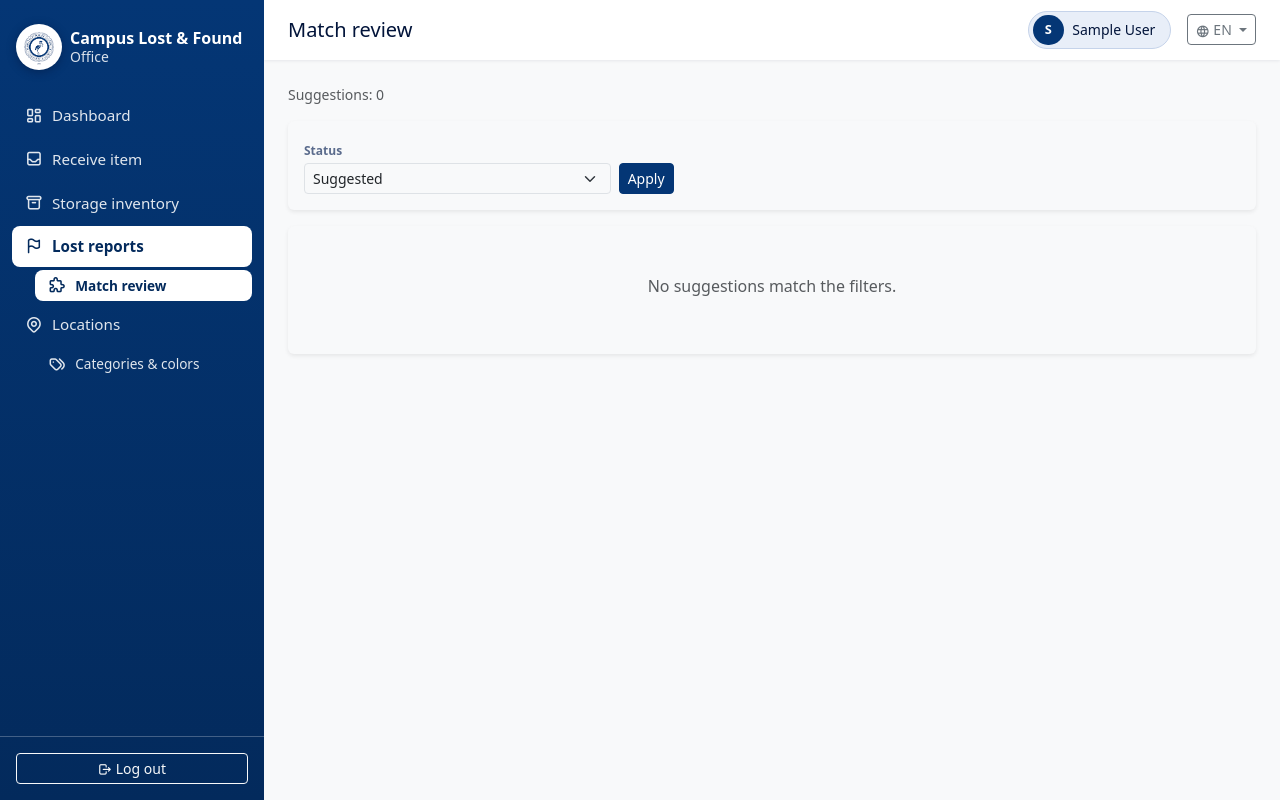
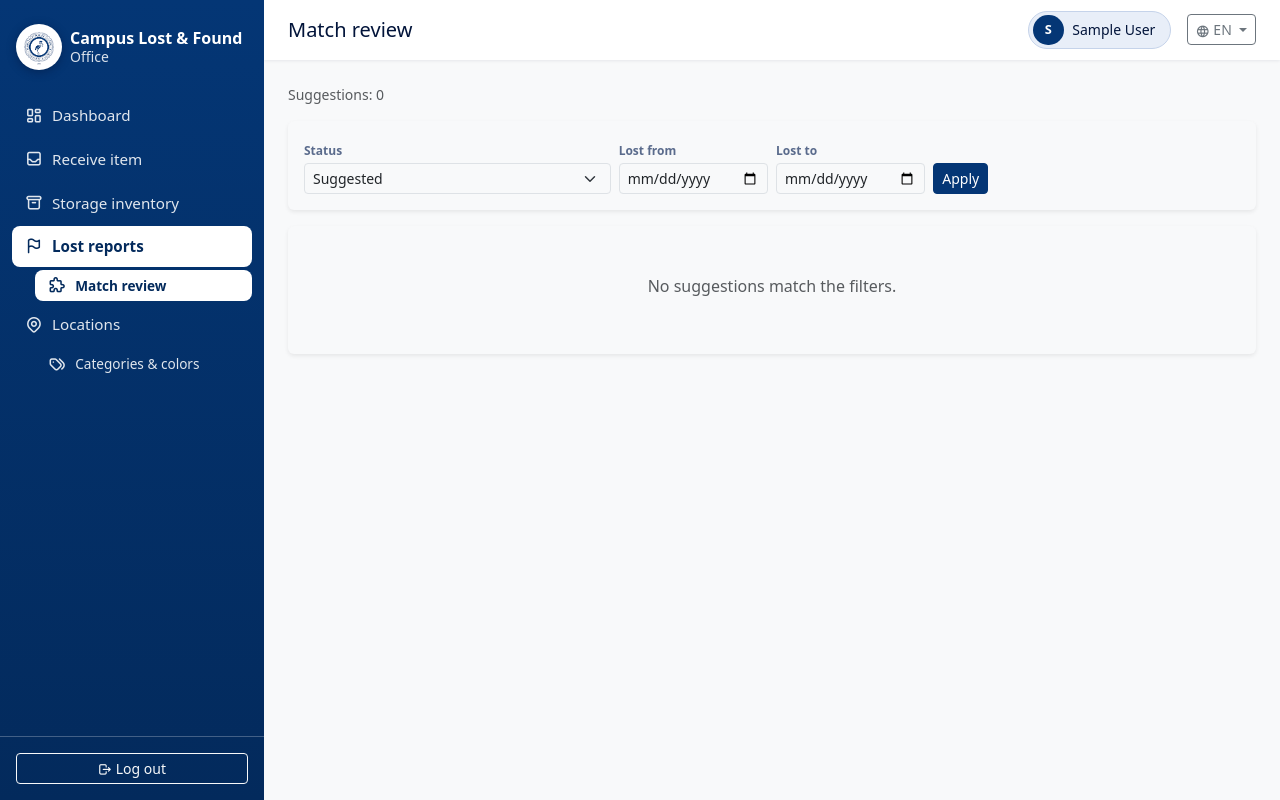
Before and after one commit to shukurillo2008/Lost-and-Found, a Django app: page /reports/matches/ in a window 1280 px wide. Run offline with Django 5.2, Linux system fonts and the light colour scheme; the visitor is signed in with stand-in values (Sample User, id 1); data that the repository does not hold is empty; some libraries are stand-ins or nearby versions.

Commit message:
from-to date range filters across

```diff
--- a/web/office/views.py
+++ b/web/office/views.py
@@ -8,7 +8,7 @@
 import json
 import re
 import urllib.request
-from datetime import timedelta
+from datetime import date, timedelta
 from functools import wraps
 from pathlib import Path
 
@@ -288,6 +288,49 @@
     return lang if lang in ("uz", "ru", "en") else "uz"
 
 
+_DATE_PARAM = re.compile(r"^\d{4}-\d{2}-\d{2}$")
+
+
+def _parse_date_param(raw: str) -> tuple:
+    """Parse one optional ``date_from``/``date_to`` GET value.
+
+    Returns ``(date, True)`` for a real date or empty input, and
+    ``(None, False)`` for malformed input so the caller can flash a hint
+    and silently drop the broken half of the range.
+    """
+    raw = (raw or "").strip()
+    if not raw:
+        return None, True
+    if _DATE_PARAM.match(raw):
+        try:
+            return date.fromisoformat(raw), True
+        except ValueError:
+            pass
+    return None, False
+
+
+def _date_range_or_flash(request: HttpRequest) -> tuple:
+    """Shared date-range parsing for the list filters.
+
+    Flash + drop only the malformed value; the valid half still filters.
+    """
+    date_from, ok_from = _parse_date_param(request.GET.get("date_from"))
+    date_to, ok_to = _parse_date_param(request.GET.get("date_to"))
+    if not (ok_from and ok_to):
+        messages.error(request, _("Enter dates in YYYY-MM-DD format."))
+        date_from = date_from if ok_from else None
+        date_to = date_to if ok_to else None
+    return date_from, date_to
+
+
+def _echo_range(date_from, date_to) -> dict:
+    """Template echo values for the two date inputs (ISO strings)."""
+    return {
+        "date_from": date_from.isoformat() if date_from else "",
+        "date_to": date_to.isoformat() if date_to else "",
+    }
+
+
 def _status_labels() -> dict:
     """Translated labels for StoredItem statuses.
 
@@ -659,6 +702,7 @@
     category_id = request.GET.get("category") or ""
     shelf = (request.GET.get("shelf") or "").strip()
     received = request.GET.get("received") or ""
+    date_from, date_to = _date_range_or_flash(request)
 
     items = StoredItem.objects.select_related("category", "color", "received_by", "found_report")
     if status != "all":
@@ -674,12 +718,21 @@
         items = items.filter(category_id=int(category_id))
     if shelf:
         items = items.filter(shelf_code=shelf)
-    if received == "today":
-        items = items.filter(received_at__date=today)
-    elif received == "week":
-        items = items.filter(received_at__date__gte=today - timedelta(days=7))
-    elif received == "month":
-        items = items.filter(received_at__date__gte=today.replace(day=1))
+    # Quick presets apply only when the staff member typed no explicit
+    # date range — the explicit value always wins.
+    if not (date_from or date_to):
+        if received == "today":
+            items = items.filter(received_at__date=today)
+        elif received == "week":
+            items = items.filter(received_at__date__gte=today - timedelta(days=7))
+        elif received == "month":
+            items = items.filter(received_at__date__gte=today.replace(day=1))
+    else:
+        received = ""
+    if date_from:
+        items = items.filter(received_at__date__gte=date_from)
+    if date_to:
+        items = items.filter(received_at__date__lte=date_to)
     if expiring_on:
         items = items.filter(retention_until__lte=today + timedelta(days=7))
 
@@ -710,11 +763,14 @@
         "rows": rows,
         "page_obj": page_obj,
         "total_count": paginator.count,
-        "has_filters": bool(query or category_id or shelf or received or expiring_on or status != "in_storage"),
+        "qstring": qstring,
+        "has_filters": bool(query or category_id or shelf or received or expiring_on
+                            or date_from or date_to or status != "in_storage"),
         "status": status,
         "query": query,
         "expiring_on": expiring_on,
         "received": received,
+        **_echo_range(date_from, date_to),
         "selected_category": category_id,
         "selected_shelf": shelf,
         "category_choices": [
@@ -993,6 +1049,7 @@
     query = (request.GET.get("q") or "").strip()
     category_id = request.GET.get("category") or ""
     location_id = request.GET.get("location") or ""
+    date_from, date_to = _date_range_or_flash(request)
 
     reports = (
         LostReport.objects.select_related("category", "color", "reporter", "location")
@@ -1022,6 +1079,10 @@
         reports = reports.filter(category_id=int(category_id))
     if location_id.isdigit():
         reports = reports.filter(location_id=int(location_id))
+    if date_from:
+        reports = reports.filter(date_lost__gte=date_from)
+    if date_to:
+        reports = reports.filter(date_lost__lte=date_to)
 
     paginator = Paginator(reports, 25)
     page_obj = paginator.get_page(request.GET.get("page"))
@@ -1053,11 +1114,13 @@
         "rows": rows,
         "page_obj": page_obj,
         "total_count": paginator.count,
-        "has_filters": bool(query or category_id or location_id or status != "all"),
+        "has_filters": bool(query or category_id or location_id or date_from
+                            or date_to or status != "all"),
         "status": status,
         "query": query,
         "selected_category": category_id,
         "selected_location": location_id,
+        **_echo_range(date_from, date_to),
         "category_choices": [
             (cat.pk, cat.localized_name(lang))
             for cat in Category.objects.order_by("name_uz")
@@ -1290,6 +1353,8 @@
     if decision not in ("suggested", "confirmed", "rejected", "all"):
         decision = "suggested"
 
+    date_from, date_to = _date_range_or_flash(request)
+
     suggestions = MatchSuggestion.objects.select_related(
         "lost_report", "lost_report__reporter",
         "stored_item__category", "stored_item__color",
@@ -1299,6 +1364,10 @@
     )
     if decision != "all":
         suggestions = suggestions.filter(status=decision)
+    if date_from:
+        suggestions = suggestions.filter(lost_report__date_lost__gte=date_from)
+    if date_to:
+        suggestions = suggestions.filter(lost_report__date_lost__lte=date_to)
 
     paginator = Paginator(suggestions, 25)
     page_obj = paginator.get_page(request.GET.get("page"))
@@ -1329,6 +1398,7 @@
         "page_obj": page_obj,
         "total_count": paginator.count,
         "decision": decision,
+        **_echo_range(date_from, date_to),
         "qstring": qstring,
         "post_url": request.get_full_path(),
     })
--- a/web/templates/reports/match_review.html
+++ b/web/templates/reports/match_review.html
@@ -23,11 +23,21 @@
                     <option value="all" {% if decision == 'all' %}selected{% endif %}>{% trans "All decisions" %}</option>
                 </select>
             </div>
+            <div class="col-6 col-md-2">
+                <label class="form-label" for="filterDateFrom">{% trans "Lost from" %}</label>
+                <input type="date" class="form-control form-control-sm" id="filterDateFrom"
+                       name="date_from" value="{{ date_from }}">
+            </div>
+            <div class="col-6 col-md-2">
+                <label class="form-label" for="filterDateTo">{% trans "Lost to" %}</label>
+                <input type="date" class="form-control form-control-sm" id="filterDateTo"
+                       name="date_to" value="{{ date_to }}">
+            </div>
             <div class="col-12 col-md-auto d-flex align-items-end">
                 <button type="submit" class="btn btn-sm btn-primary">{% trans "Apply" %}</button>
             </div>
         </div>
-        {% if decision != 'suggested' %}
+        {% if decision != 'suggested' or date_from or date_to %}
         <a class="filter-reset small mt-2 d-inline-block" href="{% url 'reports_match_review' %}">
             <i class="ti ti-x" aria-hidden="true"></i> {% trans "Reset filters" %}
         </a>
```
Also changed, not shown: web/templates/reports/lost_list.html (+10 -0 lines), web/locale/ru/LC_MESSAGES/django.po, web/locale/uz/LC_MESSAGES/django.po, web/templates/storage/item_list.html, 2 other files.
